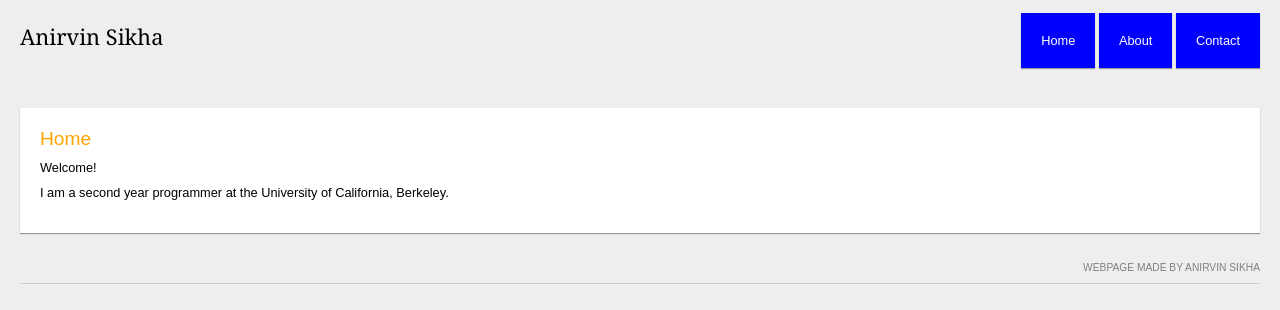
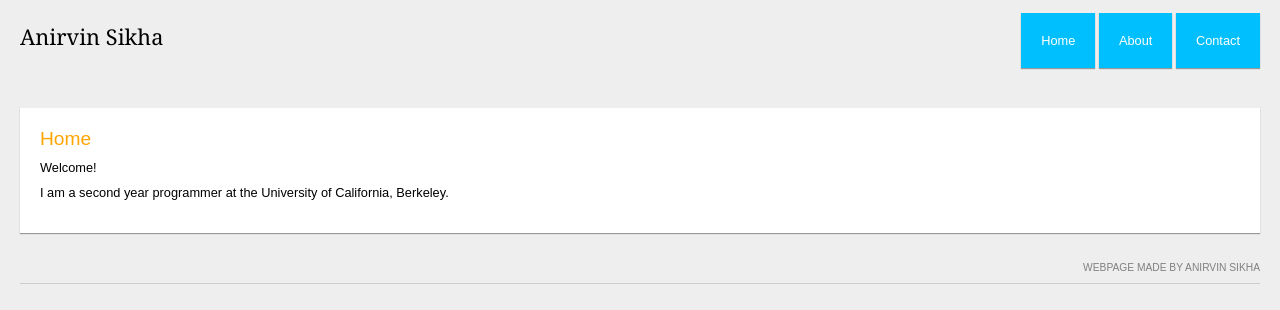
Before and after one commit to AnirvinSikha/AnirvinSikha.github.io, a plain HTML site: page index.html in a window 1280 px wide. Drawn offline with Linux system fonts and the light colour scheme.

Commit message:
add style.css

```diff
--- a/style.css
+++ b/style.css
@@ -46,7 +46,7 @@ body{
 		}
 			#nav ul li a{
 				padding: 20px;
-				background: blue;
+				background: DeepSkyBlue;
 				color: white;
 			}
 			#nav ul li a:hover{
```
